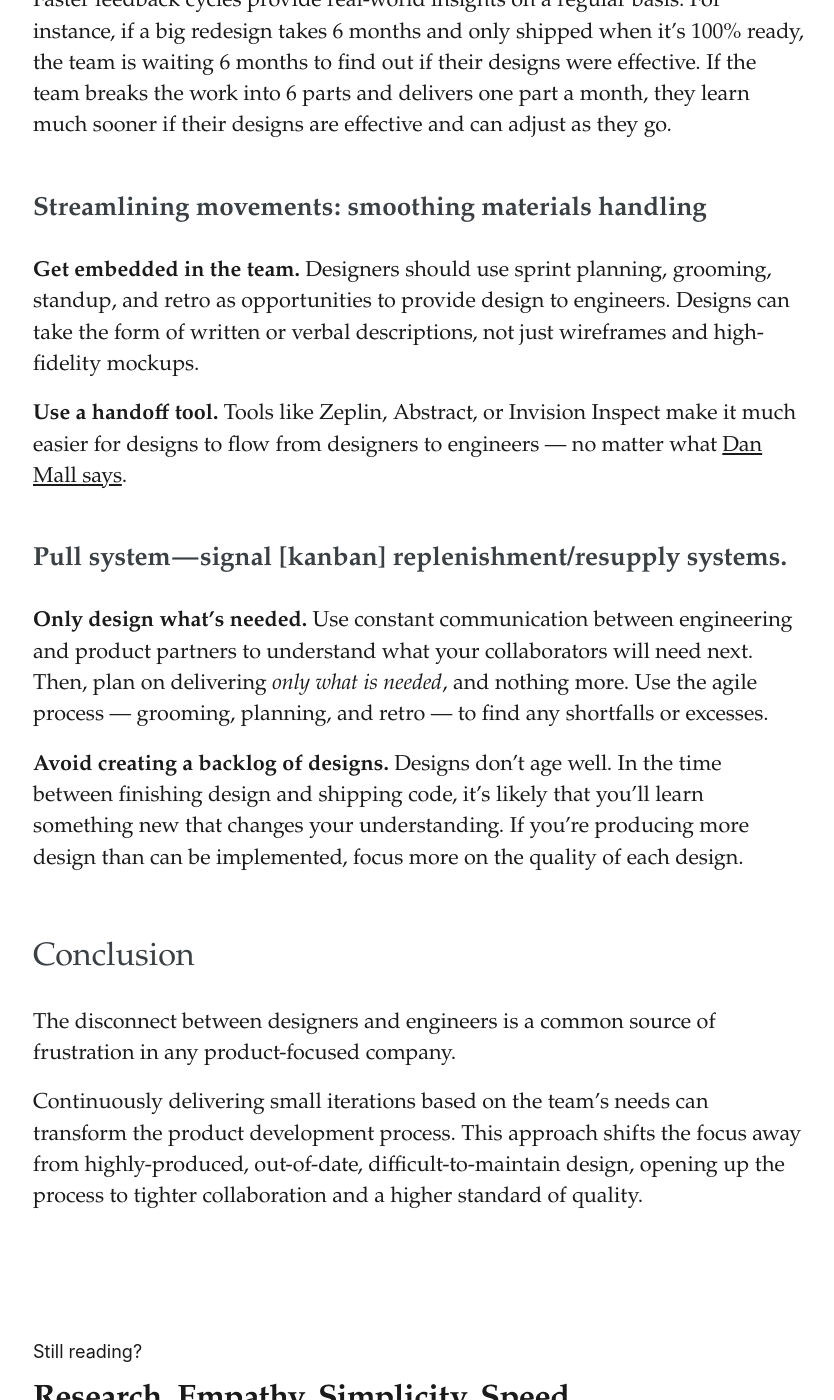
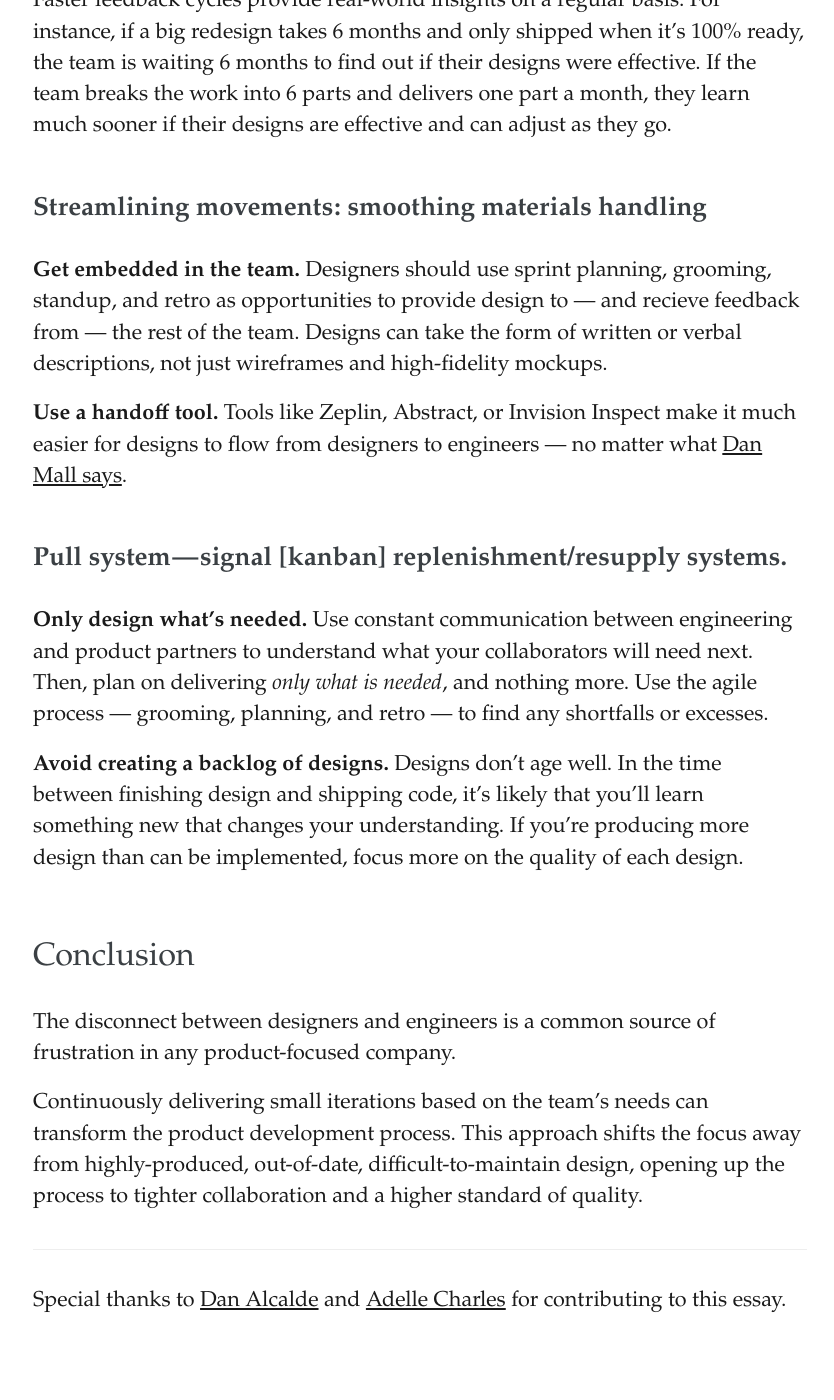
Before and after one commit to ilikescience/ilikescience.github.io, a Jekyll site: the page built from _posts/2018-11-12-just-in-time-design.markdown, in a window 1280 px wide and 1400 px high, scrolled down 3895 px. Shown: the whole window, without its empty margins (93-927 px from the left). Built offline with Jekyll 4.4.1, drawn with Linux system fonts in a browser that asks for light colours; some web fonts are replaced; our own code applies the rules of GitHub Pages for plain Markdown files.

Commit message:
add feedback note, acknowledgements

```diff
--- a/_posts/2018-11-12-just-in-time-design.markdown
+++ b/_posts/2018-11-12-just-in-time-design.markdown
@@ -61,7 +61,7 @@ Faster feedback cycles provide real-world insights on a regular basis. For insta
 
 ### Streamlining movements: smoothing materials handling
 
-**Get embedded in the team.** Designers should use sprint planning, grooming, standup, and retro as opportunities to provide design to engineers. Designs can take the form of written or verbal descriptions, not just wireframes and high-fidelity mockups.
+**Get embedded in the team.** Designers should use sprint planning, grooming, standup, and retro as opportunities to provide design to — and recieve feedback from — the rest of the team. Designs can take the form of written or verbal descriptions, not just wireframes and high-fidelity mockups.
 
 **Use a handoff tool.** Tools like Zeplin, Abstract, or Invision Inspect make it much easier for designs to flow from designers to engineers — no matter what [Dan Mall says](https://twitter.com/brad_frost/status/1049765406150483969){:target="_blank"}.
 
@@ -76,3 +76,7 @@ Faster feedback cycles provide real-world insights on a regular basis. For insta
 The disconnect between designers and engineers is a common source of frustration in any product-focused company.
 
 Continuously delivering small iterations based on the team's needs can transform the product development process. This approach shifts the focus away from highly-produced, out-of-date, difficult-to-maintain design, opening up the process to tighter collaboration and a higher standard of quality.
+
+---
+
+Special thanks to [Dan Alcalde](https://www.linkedin.com/in/danalcalde){:target="_blank"} and [Adelle Charles](https://mobile.twitter.com/adellecharles){:target="_blank"} for contributing to this essay.
```
